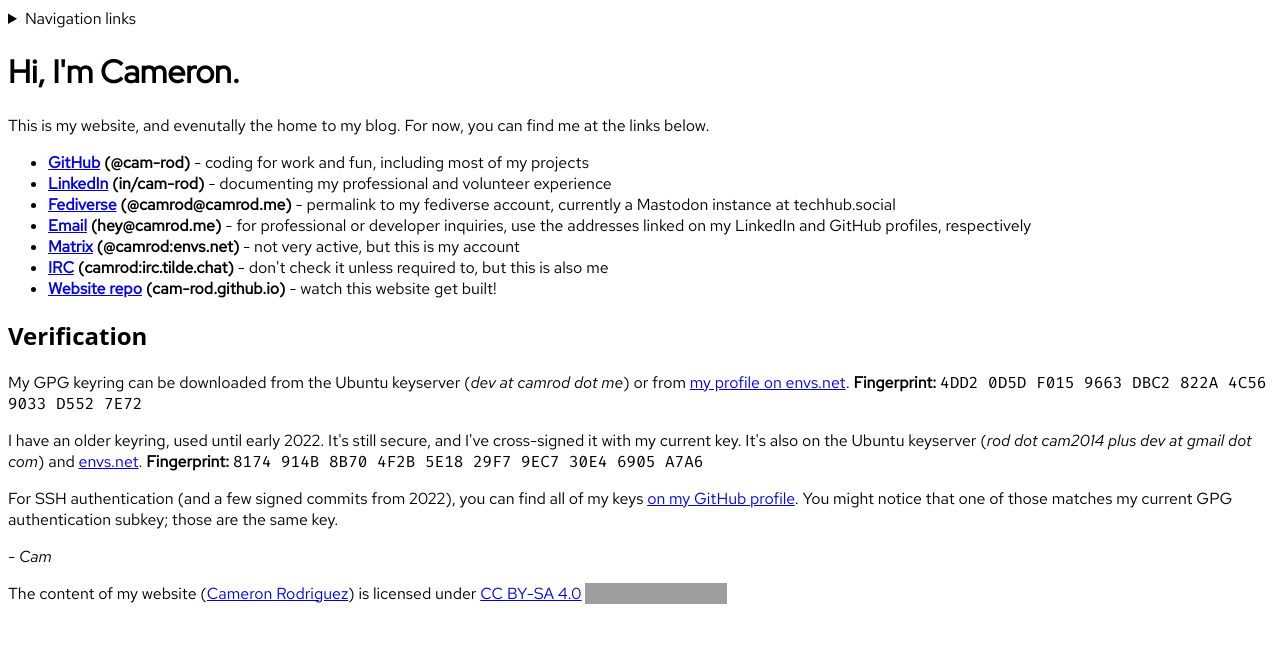
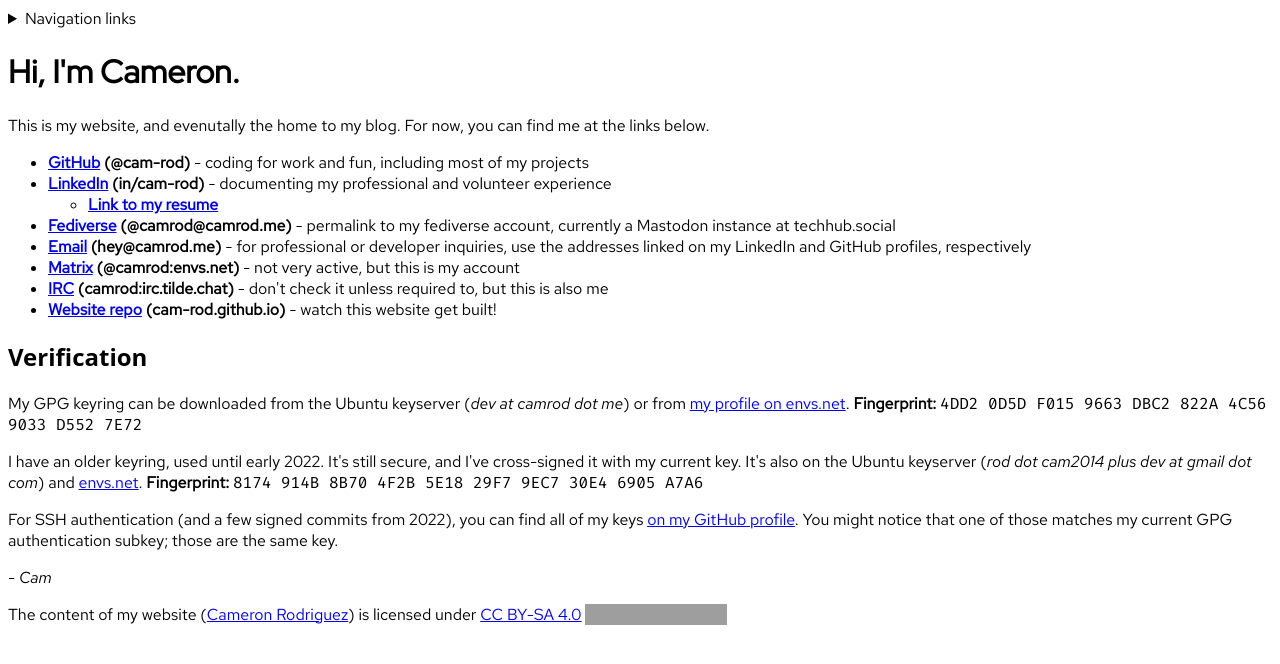
Before and after one commit to cam-rod/cam-rod.github.io, a Jekyll site: the page built from index.html, in a window 1280 px wide. Shown: the top 664 px of the page. Built offline with Jekyll 4.4.1, drawn with Linux system fonts in a browser that asks for light colours; some web fonts are replaced; grey boxes are pictures that could not be loaded.

Commit message:
Add links to resume, fix Fediverse link & post template

```diff
--- a/_layouts/default.html
+++ b/_layouts/default.html
@@ -9,11 +9,9 @@
       <title>Cameron Rodriguez</title>
     {% endif %}
 
-    {% if page.html_heads %}
-      {% for head in page.html_heads %}
-        {{ head }}
-      {% endfor %}
-    {% endif %}
+    {% for head in page.html_heads %}
+      {{ head }}
+    {% endfor %}
 
     <link rel="apple-touch-icon" sizes="180x180" href="/apple-touch-icon.png">
     <link rel="icon" type="image/png" sizes="32x32" href="/favicon-32x32.png">
@@ -24,12 +22,16 @@
     <meta name="msapplication-TileColor" content="#2b5797">
     <meta name="msapplication-TileImage" content="/mstile-144x144.png">
     <meta name="theme-color" content="#ffffff">
+
+    <meta charset="UTF-8">
     <meta name="viewport" content="width=device-width, initial-scale=1">
-
     <link rel="stylesheet" href="/assets/css/styles.css">
+    {% if layout.is_post %}
+      <link rel="stylesheet" href="assets/css/post.css">
+    {% endif %}
     {% if page.html_styles %}
       {% for styler in page.html_styles %}
-        <link rel="stylesheet" href="/assets/css/{{ styler }}"/>
+        <link rel="stylesheet" href="/assets/css/{{ styler }}">
       {% endfor %}
     {% endif %}
 
@@ -49,9 +51,10 @@
           <summary>Navigation links</summary>
           <ul>
             <li><a href="/">Home</a></li>
+            <li><a href="/blog">Blog</a></li>
             <li><a href="/about">About</a></li>
             <li><a href="/projects">Projects</a></li>
-            <li><a href="/blog">Blog</a></li>
+            <li><a href="/resume">Resume</a></li>
           </ul>
         </details>
       </nav>
--- a/_layouts/post.html
+++ b/_layouts/post.html
@@ -1,7 +1,6 @@
 ---
-layout: post
-html_styles:
-  - post.css
+layout: default
+is_post: true
 ---
 <header>
   <p><time class="post-byline" datetime="{{ page.date | date: "%Y-%m-%dT%H:%M:%S%z" }}">
--- /dev/null
+++ b/fediverse.html
@@ -0,0 +1,6 @@
+---
+layout: default
+html_heads:
+  - <meta http-equiv="refresh" content="0; url=https://techhub.social/@camrod">
+---
+<p>Redirecting to my Fediverse account, on techhub.social. If you are not redirected, <a href="https://techhub.social/@camrod">click here</a>.</p>
--- a/index.html
+++ b/index.html
@@ -13,8 +13,11 @@
 
   <ul>
     <li><strong><a href="https://github.com/cam-rod">GitHub</a> (@cam-rod)</strong> - coding for work and fun, including most of my projects</li>
-    <li><strong><a href="https://linkedin.com/in/cam-rod">LinkedIn</a> (in/cam-rod)</strong> - documenting my professional and volunteer experience</li>
-    <li><strong><a href="https://camrod.me/fediverse">Fediverse</a> (@camrod@camrod.me)</strong> - permalink to my fediverse account, currently a Mastodon instance at techhub.social</li>
+    <li><strong><a href="https://linkedin.com/in/cam-rod">LinkedIn</a> (in/cam-rod)</strong> - documenting my professional and volunteer experience
+    <ul>
+      <li><strong><a href="/resume">Link to my resume</a></strong></li>
+    </ul></li>
+    <li><strong><a href="/fediverse">Fediverse</a> (@camrod@camrod.me)</strong> - permalink to my fediverse account, currently a Mastodon instance at techhub.social</li>
     <li><strong><a href="mailto:hey@camrod.me">Email</a> (hey@camrod.me)</strong> - for professional or developer inquiries, use the addresses linked on my LinkedIn and GitHub profiles,
       respectively</li>
     <li><strong><a href="https://matrix.to/#/@camrod:envs.net">Matrix</a> (@camrod:envs.net)</strong> - not very active, but this is my account</li>
--- /dev/null
+++ b/resume.html
@@ -0,0 +1,6 @@
+---
+layout: default
+html_heads:
+- <meta http-equiv="refresh" content="0; url=https://envs.net/~camrod/resume/">
+---
+<p>Redirecting to my resume, on envs.net. If you are not redirected, <a href="https://envs.net/~camrod/resume/">click here</a>.</p>
```
